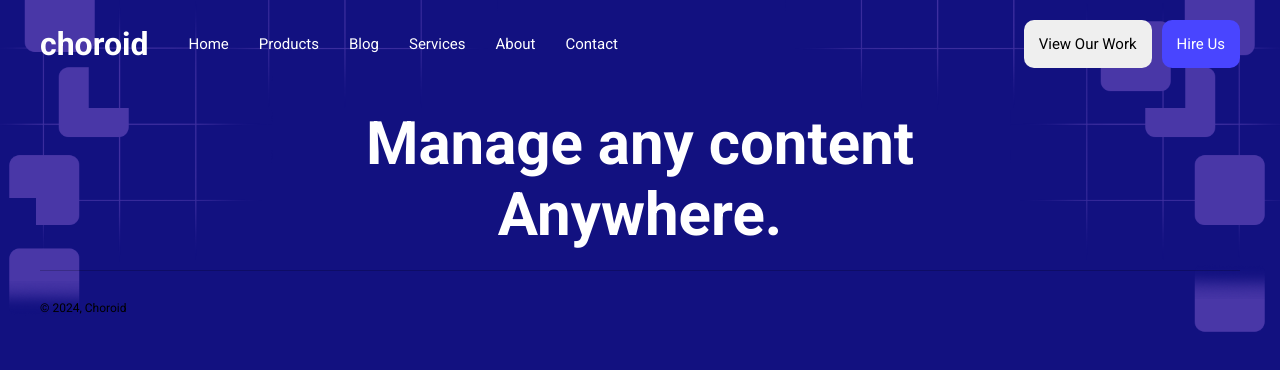
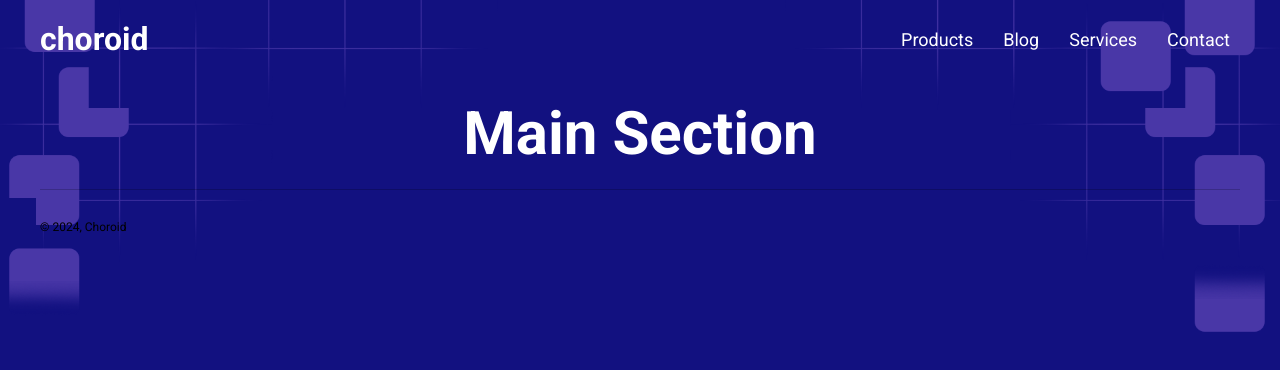
Before and after one commit to rabeeqiblawi/portfolio-nextjs, a Next.js app: page / in a window 1280 px wide. Shown: the top 370 px of the page. Built offline with nearby package versions, Linux system fonts and the light colour scheme.

Commit message:
added main section component

```diff
--- a/src/app/page.js
+++ b/src/app/page.js
@@ -1,11 +1,11 @@
+import MainSection from '@/components/showcasing/MainSection';
 import styles from './Home.module.css'
 
 export default function Home() {
   return (
     <div className={styles.container}>
       <div className={styles.title}>
-        <h1>Manage any content</h1>
-        <h1>Anywhere.</h1>
+        <MainSection />
       </div>
     </div>
   );
--- a/src/components/navigation/links.js
+++ b/src/components/navigation/links.js
@@ -1,9 +1,7 @@
 const links = [
-  { path: '/', title: 'Home' },
   { path: '/products', title: 'Products' },
   { path: '/blog', title: 'Blog' },
   { path: '/services', title: 'Services' },
-  { path: '/about', title: 'About' },
   { path: '/contact', title: 'Contact' },
 ];
 
--- a/src/components/navigation/navbar/Navbar.jsx
+++ b/src/components/navigation/navbar/Navbar.jsx
@@ -28,10 +28,6 @@ const Navbar = observer(() => {
                         <Link href={link.path} key={link.path}>{link.title}</Link>
                     ))}
                 </div>
-                <div className={styles.bigButtons}>
-                    <button>View Our Work</button>
-                    <button>Hire Us</button>
-                </div>
             </div>
         </>
     );
--- a/src/components/navigation/navbar/navbar.module.css
+++ b/src/components/navigation/navbar/navbar.module.css
@@ -1,6 +1,7 @@
 .container {
     display: flex;
     align-items: center;
+    justify-content: space-between;
     padding: 20px 0px;
     width: 1200px;
     margin: 0px auto;
@@ -46,13 +47,13 @@
 .links a {
     text-decoration: none;
     color: var(--text-light);
-    font-size: 15px;
+    font-size: 18px;
     padding: 5px 10px;
     border-radius: 5px;
 }
 
 .links a:hover {
-    background: #1c1c4e;
+    background: #29294f;
 }
 
 .bigButtons {
--- /dev/null
+++ b/src/components/showcasing/MainSection.jsx
@@ -0,0 +1,13 @@
+import React from 'react';
+
+const MainSection = () => {
+    return (
+        <div>
+            <h1>
+                Main Section
+            </h1>
+        </div>
+    );
+};
+
+export default MainSection;
```
Also changed, not shown: 1 other file (tests, documents, lock files or other folders).
